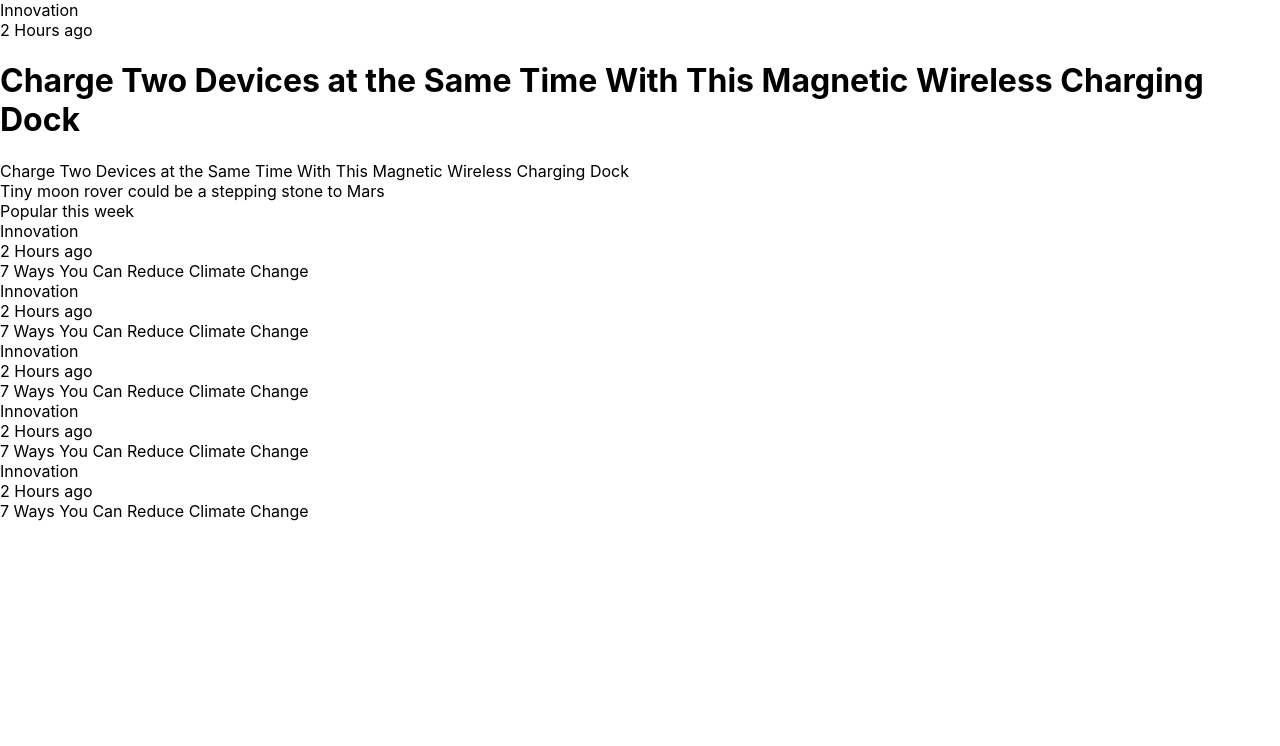
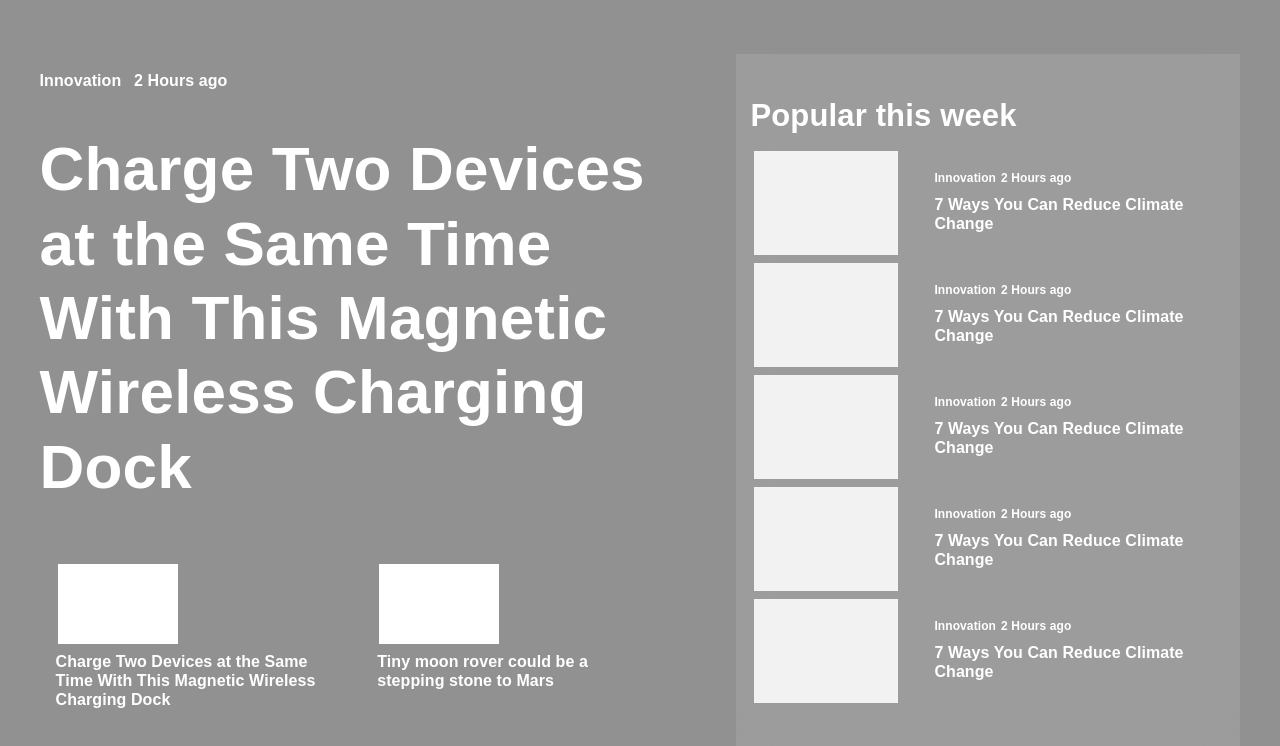
Before and after one commit to Dandarbaatar/CuteBoys, a React (Create React App) app in the folder frontend/: page / in a window 1280 px wide. Shown: the top 746 px of the page. Built offline with nearby package versions, Linux system fonts and the light colour scheme.

Commit message:
Orgil 1 Home

```diff
--- a/frontend/src/App.jsx
+++ b/frontend/src/App.jsx
@@ -14,5 +14,4 @@ function App() {
     </BrowserRouter>
   );
 }
-
 export default App;
--- a/frontend/src/Pages/Home.jsx
+++ b/frontend/src/Pages/Home.jsx
@@ -1,6 +1,5 @@
-import "../App.css";
-import Header from "../component/header";
-
+import "./home.css";
+import React from "react";
 export const Home = () => {
   return (
     <div className="Homebig">
--- /dev/null
+++ b/frontend/src/Pages/home.css
@@ -0,0 +1,146 @@
+.Homepage1Text1 {
+  display: flex;
+  flex-direction: row;
+  gap: 1vw;
+}
+
+.Homepage1Text2 {
+  width: 608px;
+  height: 370px;
+  font-family: "arial";
+  font-style: normal;
+  font-weight: 700;
+  font-size: 62px;
+  line-height: 120%;
+  letter-spacing: 0.003em;
+  color: #ffffff;
+}
+.Homepage1 {
+  width: 100vw;
+  height: 100vh;
+  background-color: #919191;
+}
+.Homepage1Text {
+  font-family: "arial";
+  font-style: normal;
+  font-weight: 700;
+  font-size: 16px;
+  line-height: 120%;
+  letter-spacing: 0.005em;
+  color: #ffffff;
+}
+.Homepage1 {
+  display: flex;
+  flex-direction: row;
+  justify-content: space-around;
+  align-items: center;
+}
+.HomePage1Right {
+  width: 504px;
+  height: 693px;
+  background: rgba(255, 255, 255, 0.1);
+  backdrop-filter: blur(16px);
+  display: flex;
+  flex-direction: column;
+  gap: 2vh;
+  justify-content: center;
+}
+.Homepage1Text1 {
+  display: flex;
+  flex-direction: row;
+}
+.Homepage1Text11 {
+  display: flex;
+  flex-direction: row;
+  gap: 5px;
+}
+.HomePage1RightText2CardImg {
+  width: 144px;
+  height: 104px;
+  background-color: #f2f2f2;
+}
+.HomePage1RightText2Card {
+  display: flex;
+  flex-direction: row;
+  align-items: center;
+  justify-content: space-around;
+}
+.HomePage1RightText1 {
+  font-family: "arial";
+  font-style: normal;
+  font-weight: 700;
+  font-size: 31px;
+  line-height: 120%;
+  letter-spacing: 0.005em;
+  color: #ffffff;
+  margin-left: 14px;
+}
+.HomePage1RightText2CardText {
+  font-family: "arial";
+  font-style: normal;
+  font-weight: 700;
+  font-size: 12px;
+  line-height: 110%;
+  letter-spacing: 0.008em;
+  color: #ffffff;
+}
+.HomePage1RightText2CardTexts {
+  display: flex;
+  flex-direction: column;
+  gap: 10px;
+}
+.HomePage1RightText2CardText1 {
+  font-family: "arial";
+  font-style: normal;
+  font-weight: 700;
+  font-size: 16px;
+  line-height: 120%;
+  letter-spacing: 0.005em;
+  color: #ffffff;
+  width: 288px;
+  height: 38px;
+}
+.HomePage1RightText2 {
+  display: flex;
+  flex-direction: column;
+  gap: 1vh;
+}
+.HomePage1CardImg {
+  width: 120px;
+  height: 80px;
+  margin-right: 140px;
+  background-color: white;
+}
+.HomePage1Card {
+  display: flex;
+  flex-direction: column;
+  width: 296px;
+  height: 185px;
+  align-items: center;
+  justify-content: center;
+  gap: 1vh;
+  background: #919191;
+}
+.HomePage1Cards {
+  display: flex;
+  flex-direction: row;
+  gap: 2vw;
+}
+.HomePage1CardText {
+  width: 264px;
+  height: 57px;
+  left: 120px;
+  top: 830px;
+  font-family: "arial";
+  font-style: normal;
+  font-weight: 700;
+  font-size: 16px;
+  line-height: 120%;
+  letter-spacing: 0.005em;
+  color: #ffffff;
+}
+.HomePage1Card:hover {
+  background: rgba(255, 255, 255, 0.1);
+  backdrop-filter: blur(16px);
+  border-left: 3px solid #109be9;
+}
```
